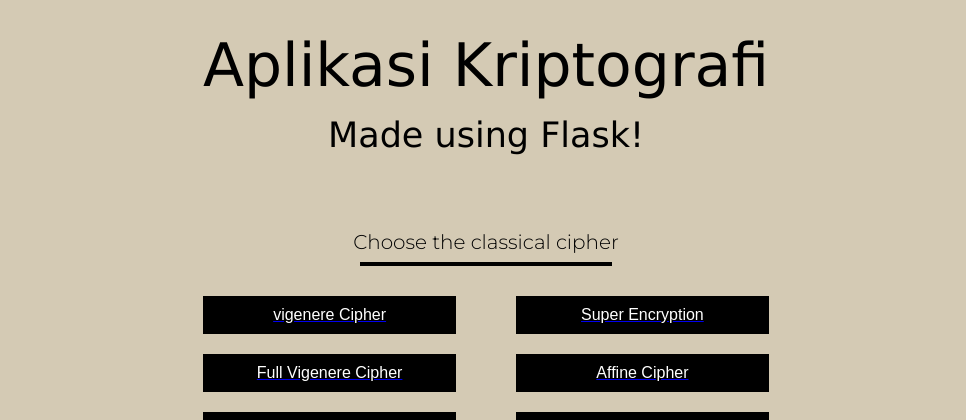
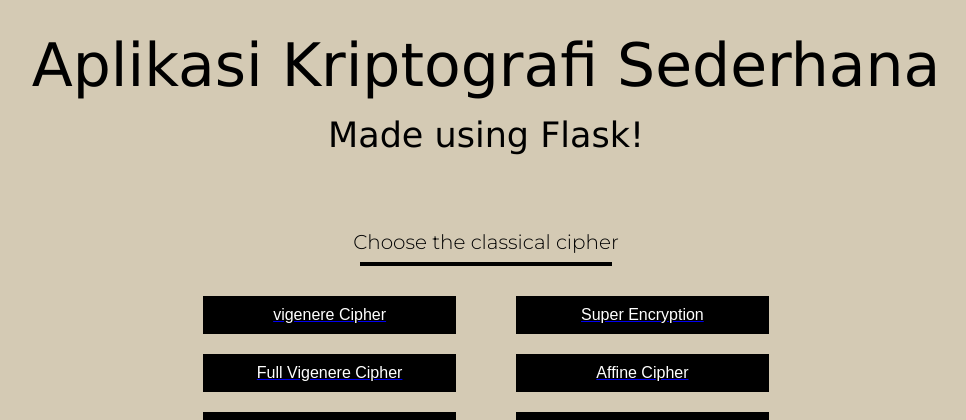
Before and after one commit to ellizafebriyani/Algoritma-Kriptografi, a Flask app: page / in a window 1280 px wide. Shown: the top 420 px of the page, without its empty margins (154-1120 px from the left). Run offline with Flask 3, Linux system fonts and the light colour scheme.

Commit message:
perubahan okta

```diff
--- a/templates/index.html
+++ b/templates/index.html
@@ -8,7 +8,7 @@
     <body>
 
         <div class="title-wrapper container-col">
-            <div class="title">Aplikasi Kriptografi</div>
+            <div class="title">Aplikasi Kriptografi Sederhana</div>
             <div class="subtitle">Made using Flask!</div>
         </div>
 
```
